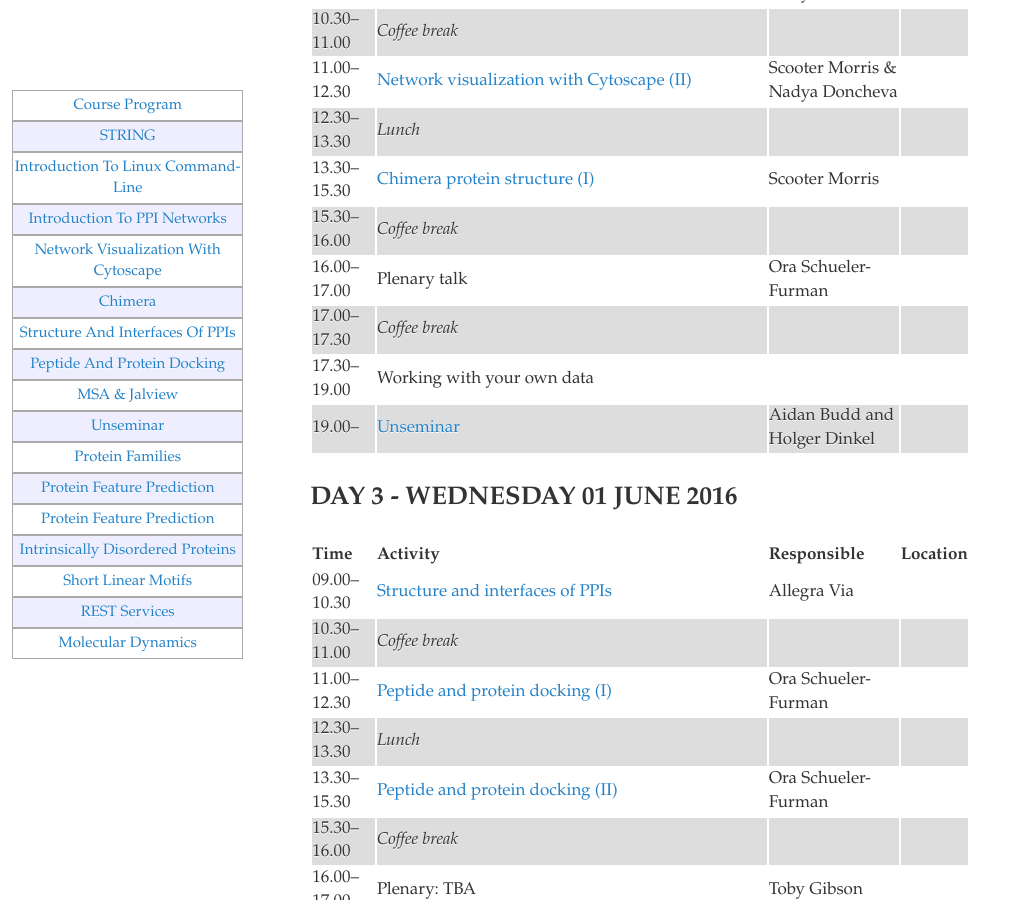
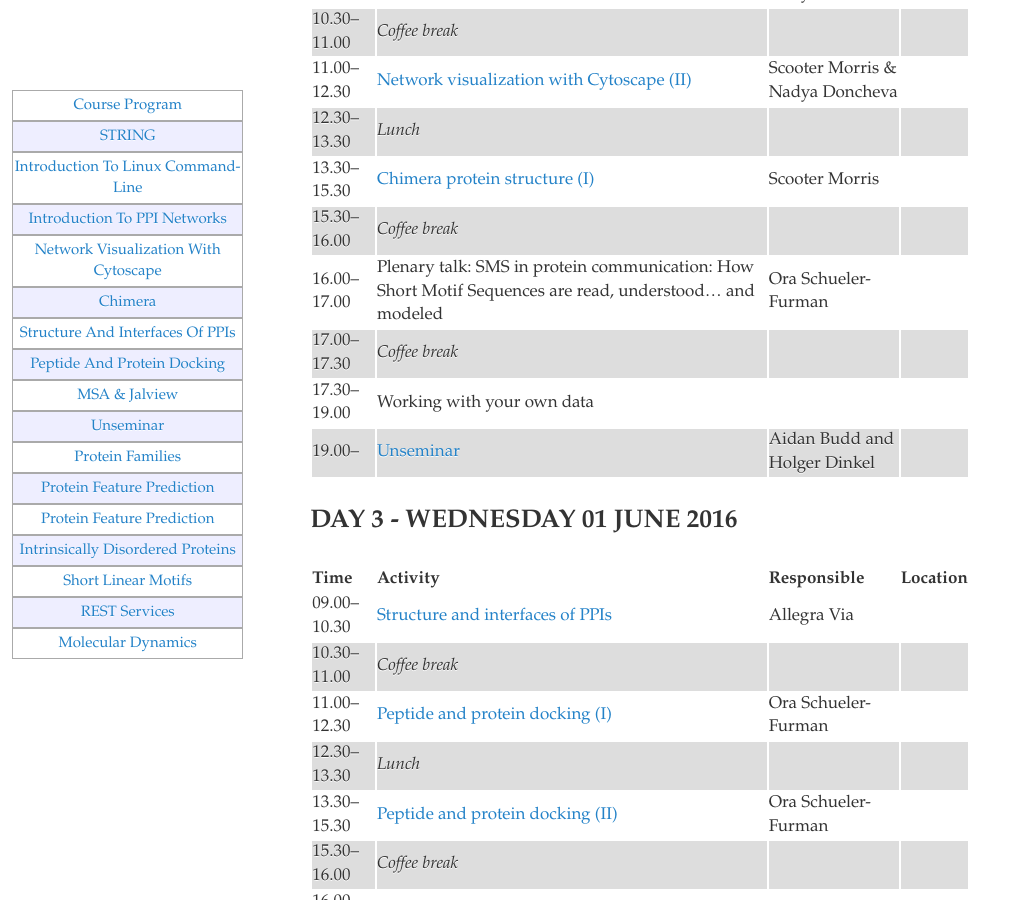
Before and after one commit to orafurman/ppisnd, a Jekyll site: the page built from programme.md, in a window 1280 px wide and 900 px high, scrolled down 1074 px. Shown: the whole window, without its empty margins (0-1019 px from the left). Built offline with Jekyll 4.4.1, drawn with Linux system fonts in a browser that asks for light colours.

Commit message:
added title of plenary lecture

```diff
--- a/programme.md
+++ b/programme.md
@@ -46,7 +46,7 @@ DAY 2 - Tuesday 31 May 2016
 | 12.30–13.30 | *Lunch*                                   |                                 |                        |
 | 13.30–15.30 | [Chimera protein structure (I)](trainingMaterial/scooterMorris)             | Scooter Morris                |                        |
 | 15.30–16.00 | *Coffee break*                            |                                 |                        |
-| 16.00–17.00 | Plenary talk                              | Ora Schueler-Furman                      |                        |
+| 16.00–17.00 | Plenary talk: SMS in protein communication: How Short Motif Sequences are read, understood... and modeled                              | Ora Schueler-Furman                      |                        |
 | 17.00–17.30 | *Coffee break*                            |                                 |                        |
 | 17.30–19.00 | Working with your own data                |                                 |                        |
 | 19.00–      | [Unseminar](trainingMaterial/aidanBudd/unseminar)                                 | Aidan Budd and Holger Dinkel      |                        |
```
